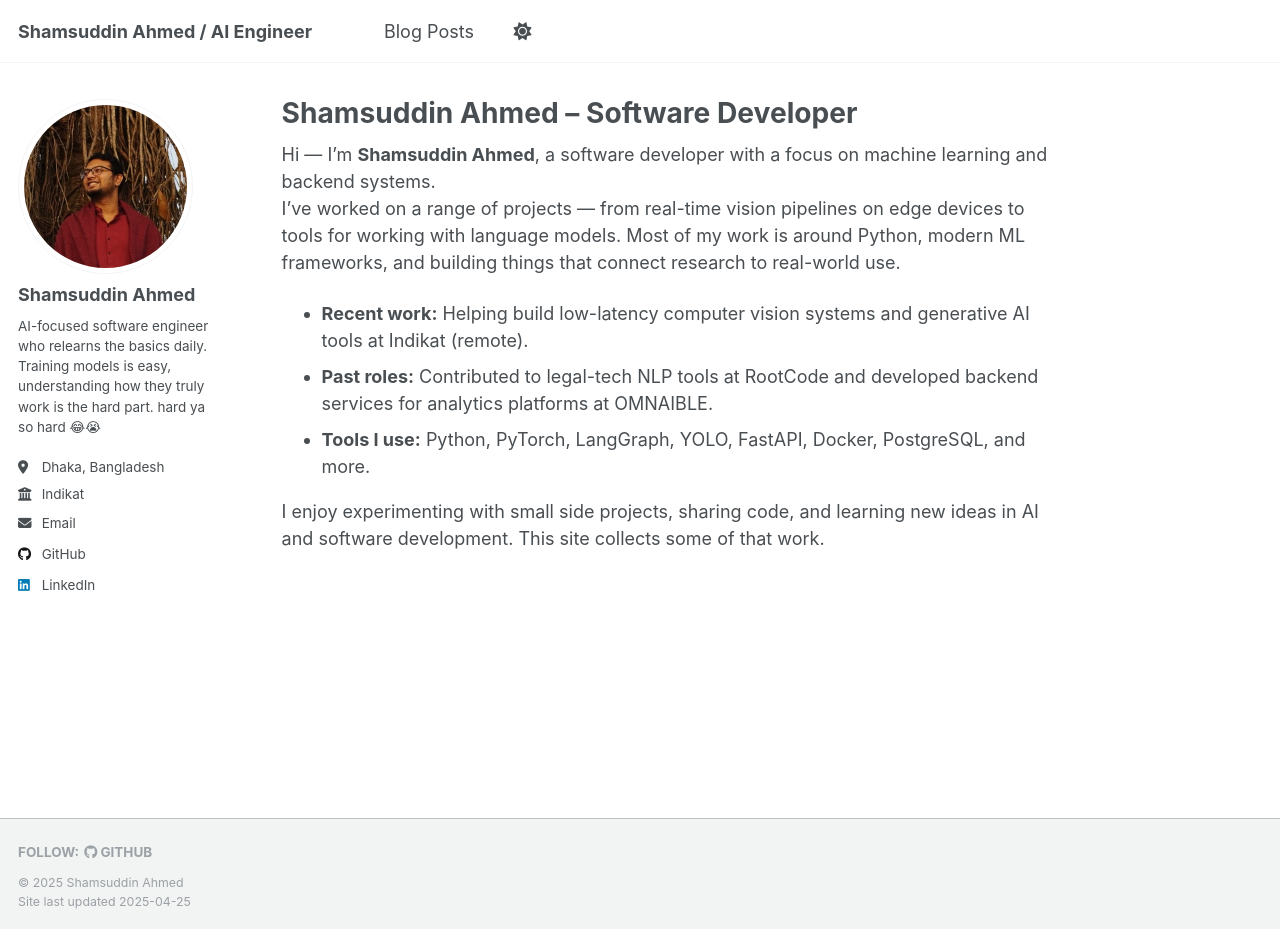
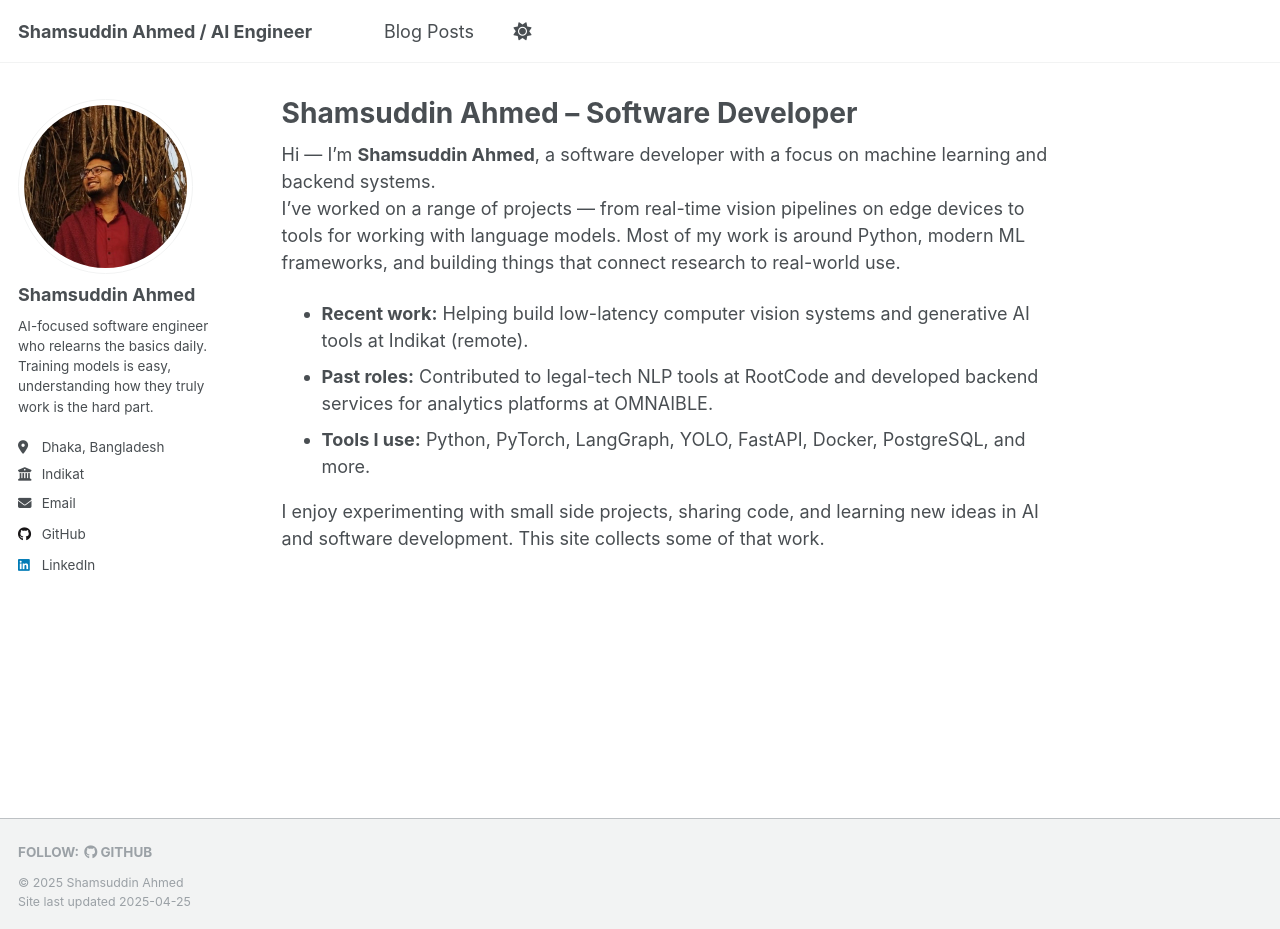
Before and after one commit to shamspias/shamspias.github.io, a Jekyll site: the page built from _pages/about.md, in a window 1280 px wide and 929 px high. Built offline with Jekyll 4.4.1, drawn with Linux system fonts in a browser that asks for light colours.

Commit message:
fix description

```diff
--- a/_config.yml
+++ b/_config.yml
@@ -26,7 +26,7 @@
   avatar: "shamspias.jpeg"
   name: "Shamsuddin Ahmed"
   pronouns: # example: "she/her"
-  bio: "AI-focused software engineer who relearns the basics daily. Training models is easy, understanding how they truly work is the hard part. hard ya so hard 😂😭"
+  bio: "AI-focused software engineer who relearns the basics daily. Training models is easy, understanding how they truly work is the hard part."
   location: "Dhaka, Bangladesh"
   employer: "Indikat"
   #  uri: "https://shamspias.com"# URL
```
